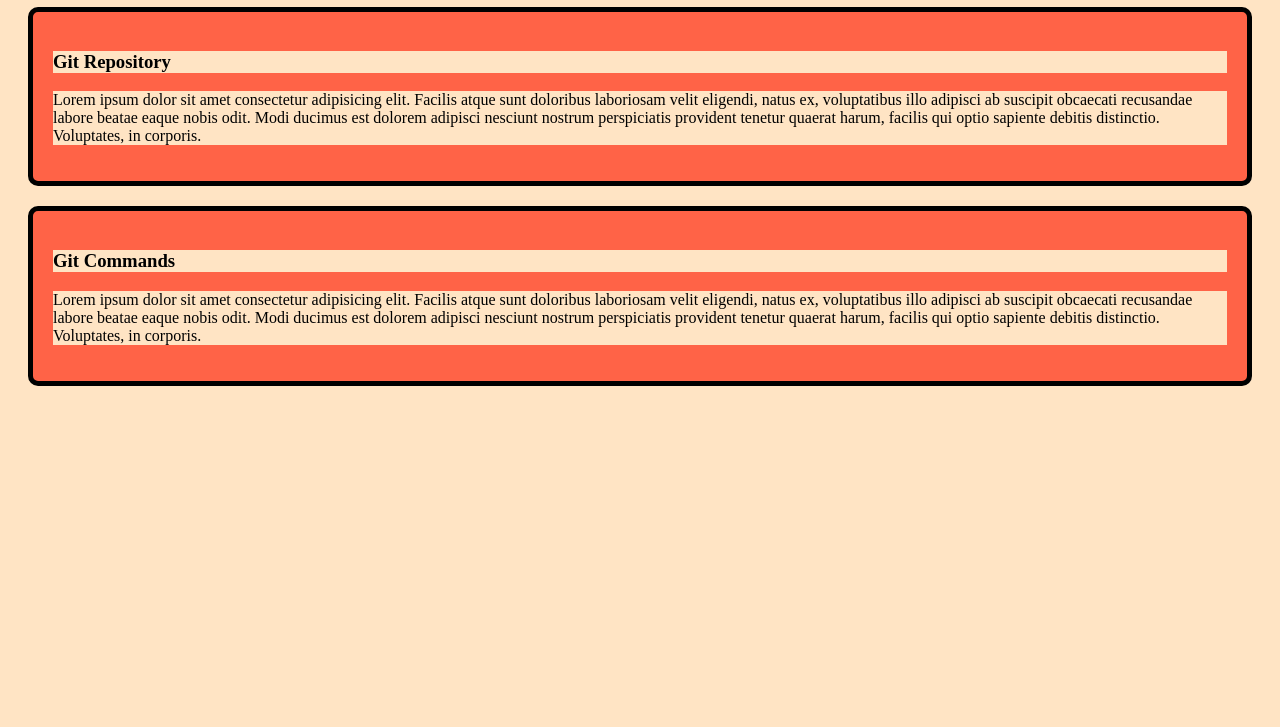
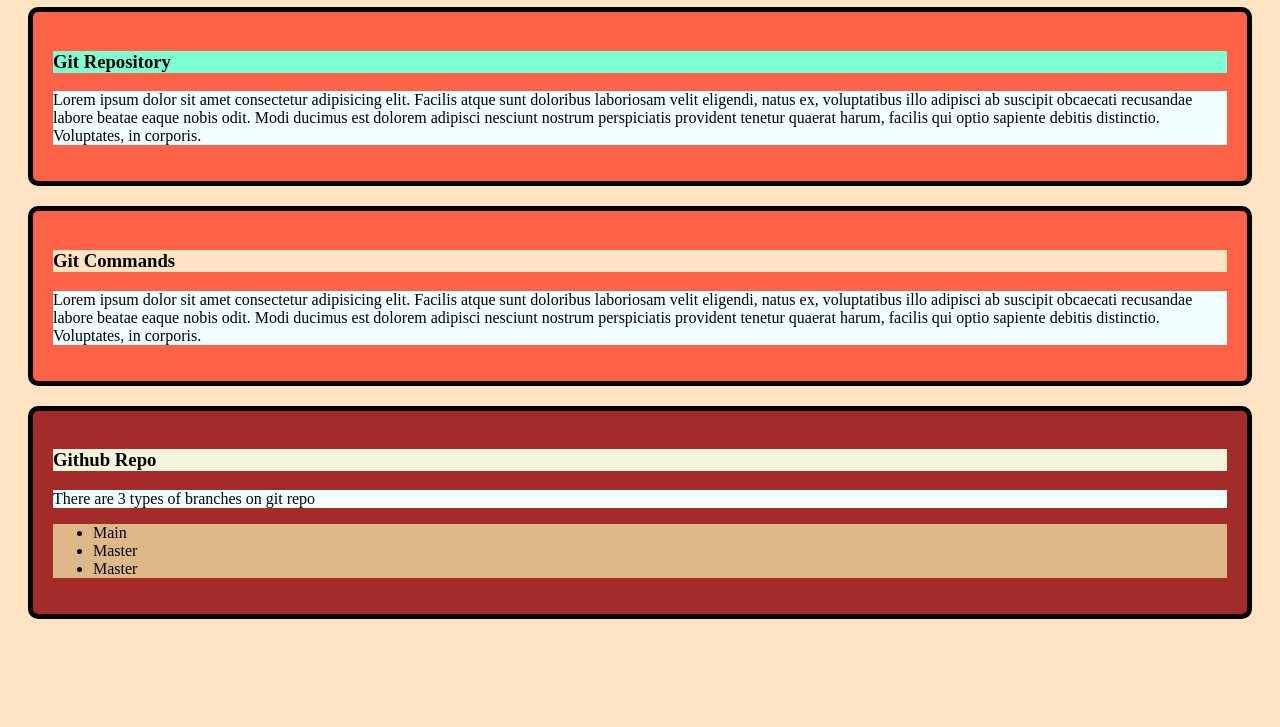
Before and after one commit to Shafait98/my-git-repo, a plain HTML site: page index.html in a window 1280 px wide. Shown: the part 73-800 px from the top of the page. Drawn offline with Linux system fonts and the light colour scheme.

Commit message:
selectors updated

```diff
--- a/index.html
+++ b/index.html
@@ -7,7 +7,9 @@
 <link rel="stylesheet" href="style/github.css">
 
 </head>
+
 <h1>My Github</h1>
+
 <div>
     <h3 class="spoke">Git Repository</h3>
      <p>Lorem ipsum dolor sit amet consectetur adipisicing elit. Facilis atque sunt doloribus laboriosam velit eligendi, natus ex, voluptatibus illo adipisci ab suscipit obcaecati recusandae labore beatae eaque nobis odit. Modi ducimus est dolorem adipisci nesciunt nostrum perspiciatis provident tenetur quaerat harum, facilis qui optio sapiente debitis distinctio. Voluptates, in corporis.</p>
@@ -17,6 +19,19 @@
     <h3 class="shki">Git Commands</h3>
      <p>Lorem ipsum dolor sit amet consectetur adipisicing elit. Facilis atque sunt doloribus laboriosam velit eligendi, natus ex, voluptatibus illo adipisci ab suscipit obcaecati recusandae labore beatae eaque nobis odit. Modi ducimus est dolorem adipisci nesciunt nostrum perspiciatis provident tenetur quaerat harum, facilis qui optio sapiente debitis distinctio. Voluptates, in corporis.</p>
 </div>
+
+<div class="master">
+
+ <h3 class="masterh3">Github Repo</h3>
+    <p>There are 3 types of branches on git repo</p>
+    <ul>
+        <li>Main</li>
+        <li>Master</li>
+        <li>Master</li>
+    </ul>
+</div>
+
+
 <body>
 
 </body>
--- a/style/github.css
+++ b/style/github.css
@@ -5,6 +5,8 @@
 h1
 {
    text-align: center;
+   background-color: cadetblue;
+   /* width: 100%; */
 }
 
 div
@@ -18,3 +20,29 @@ div
     /* width:100%; */
 
 }
+
+.spoke
+{
+    background-color: aquamarine;
+}
+
+p
+{
+  background-color:azure;
+}
+
+.master
+{
+    background-color:brown;
+}
+
+.masterh3
+{
+    background-color: beige;
+
+}
+
+li,ul
+{
+    background-color:burlywood;
+}
```
